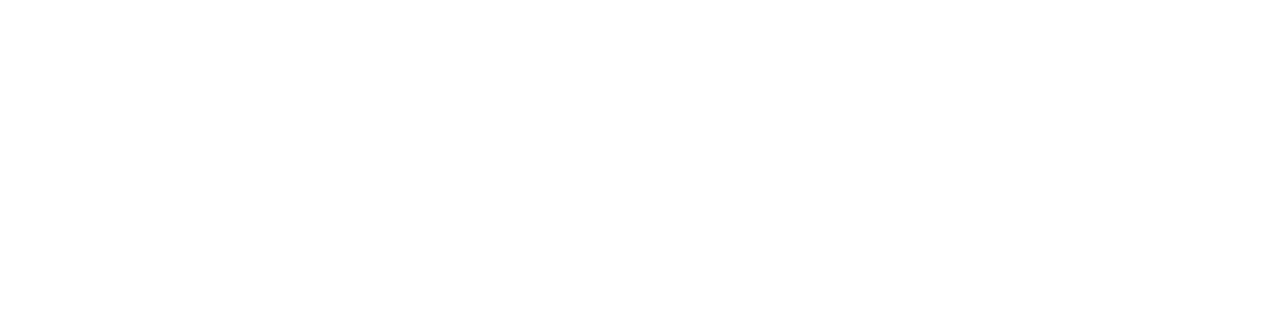
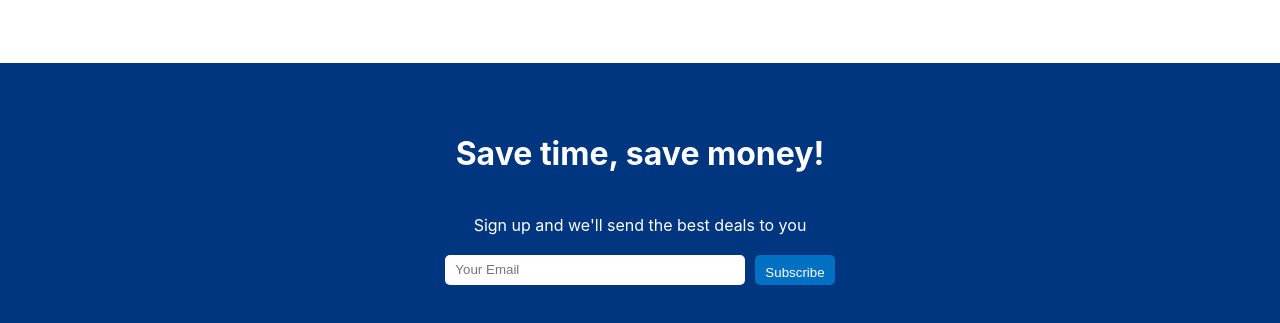
Before and after one commit to Shivanand0297/hotel-booking-mern, a React (Create React App) app in the folder frontend/hotel-booking-frontend/: page / in a window 1280 px wide. Shown: the part 1457-1780 px from the top of the page. Before the commit the page ends 1455 px from the top, so only its background shows below. Built offline with nearby package versions, Linux system fonts and the light colour scheme; the HTML template or start-up script is replaced by a standard one.

Commit message:
done with the mailList component

```diff
--- /dev/null
+++ b/frontend/hotel-booking-frontend/src/components/mailList/MailList.jsx
@@ -0,0 +1,19 @@
+import React from 'react'
+import "./mailList.css"
+
+const MailList = () => {
+  return (
+    <div className='mail' >
+
+        <h1 class="mailTitile">Save time, save money!</h1>
+        <span class="mailDesc">Sign up and we'll send the best deals to you</span>
+        <div class="mailInputContainer">
+            <input type="email" placeholder='Your Email'/>
+            <button>Subscribe</button>
+        </div>
+
+    </div>
+  )
+}
+
+export default MailList
--- /dev/null
+++ b/frontend/hotel-booking-frontend/src/components/mailList/mailList.css
@@ -0,0 +1,40 @@
+.mail{
+    width: 100%;
+    display: flex;
+    flex-direction: column;
+    align-items: center;
+    justify-content: flex-start;
+    gap: 20px;
+    margin-top: 50px;
+    background-color: #003580;
+    color: #FFF;
+    padding: 50px;
+}
+
+.mailInputContainer{
+    display: flex;
+    align-items: center;
+    justify-content: space-between;
+}
+
+.mailInputContainer input{
+    width: 300px;
+    height: 30px;
+    padding: 10px;
+    border: none;
+    margin-right: 10px;
+    border-radius: 5px;
+}
+.mailInputContainer button{
+    height: 30px;
+    padding: 10px;
+    outline: none;
+    border: none;
+    cursor: pointer;
+    background-color: var(--btn-color);
+    color: #FFF;
+    font-weight: 500;
+    border-radius: 5px;
+
+
+}
--- a/frontend/hotel-booking-frontend/src/pages/home/Home.jsx
+++ b/frontend/hotel-booking-frontend/src/pages/home/Home.jsx
@@ -2,6 +2,7 @@
 import Featured from '../../components/featured/Featured'
 import FeaturedProperties from '../../components/FeaturedProperties/FeaturedProperties'
 import Header from '../../components/header/Header'
+import MailList from '../../components/mailList/MailList'
 import Navbar from '../../components/navbar/Navbar'
 import PropertyList from "../../components/propertylist/PropertyList"
 import "./home.css"
@@ -17,6 +18,7 @@
         <PropertyList/>
         <h1 className='homeTitle' >Home Guest Love</h1>
         <FeaturedProperties/>
+        <MailList/>
       </div>
     </div>
   )
```
